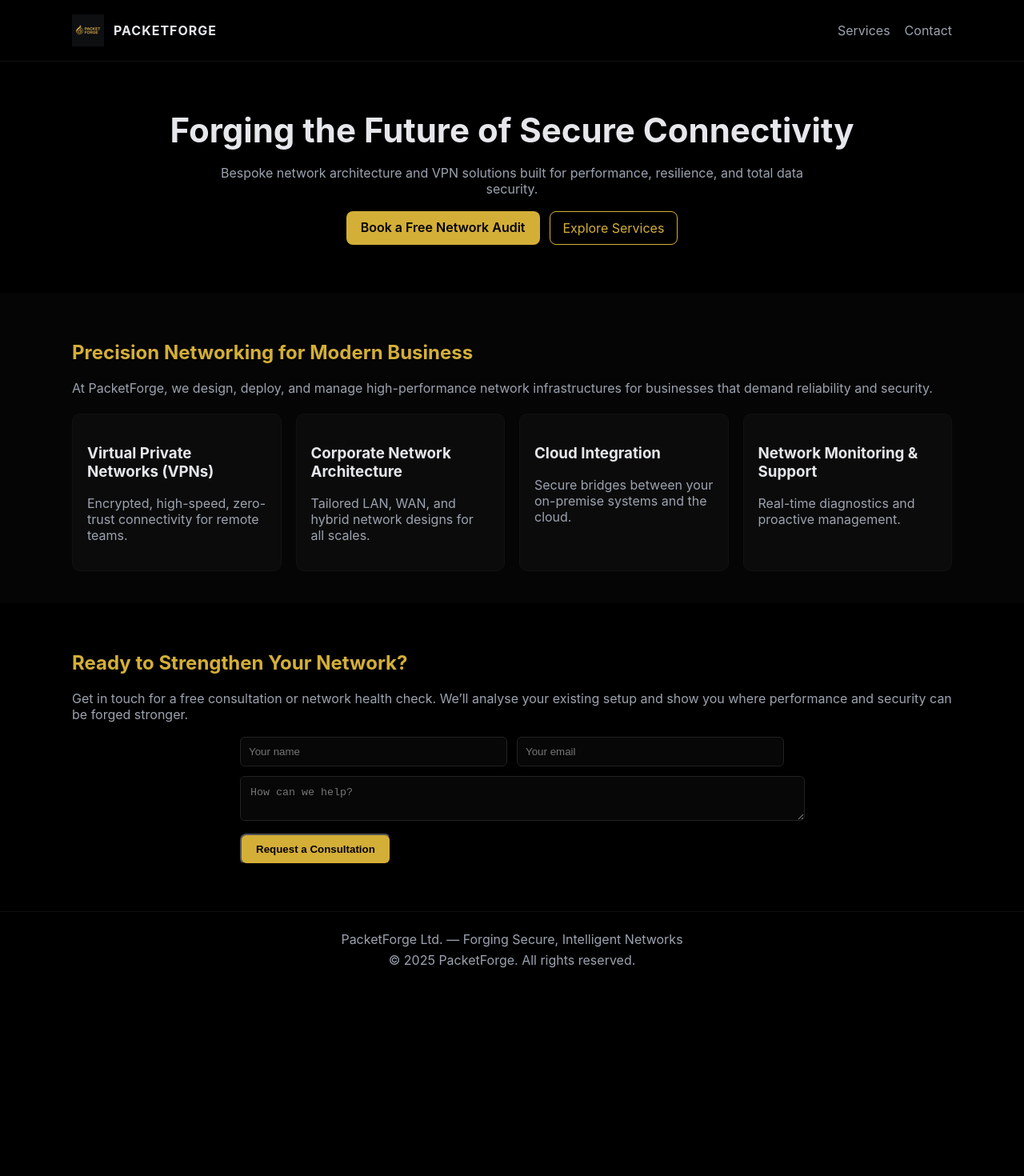
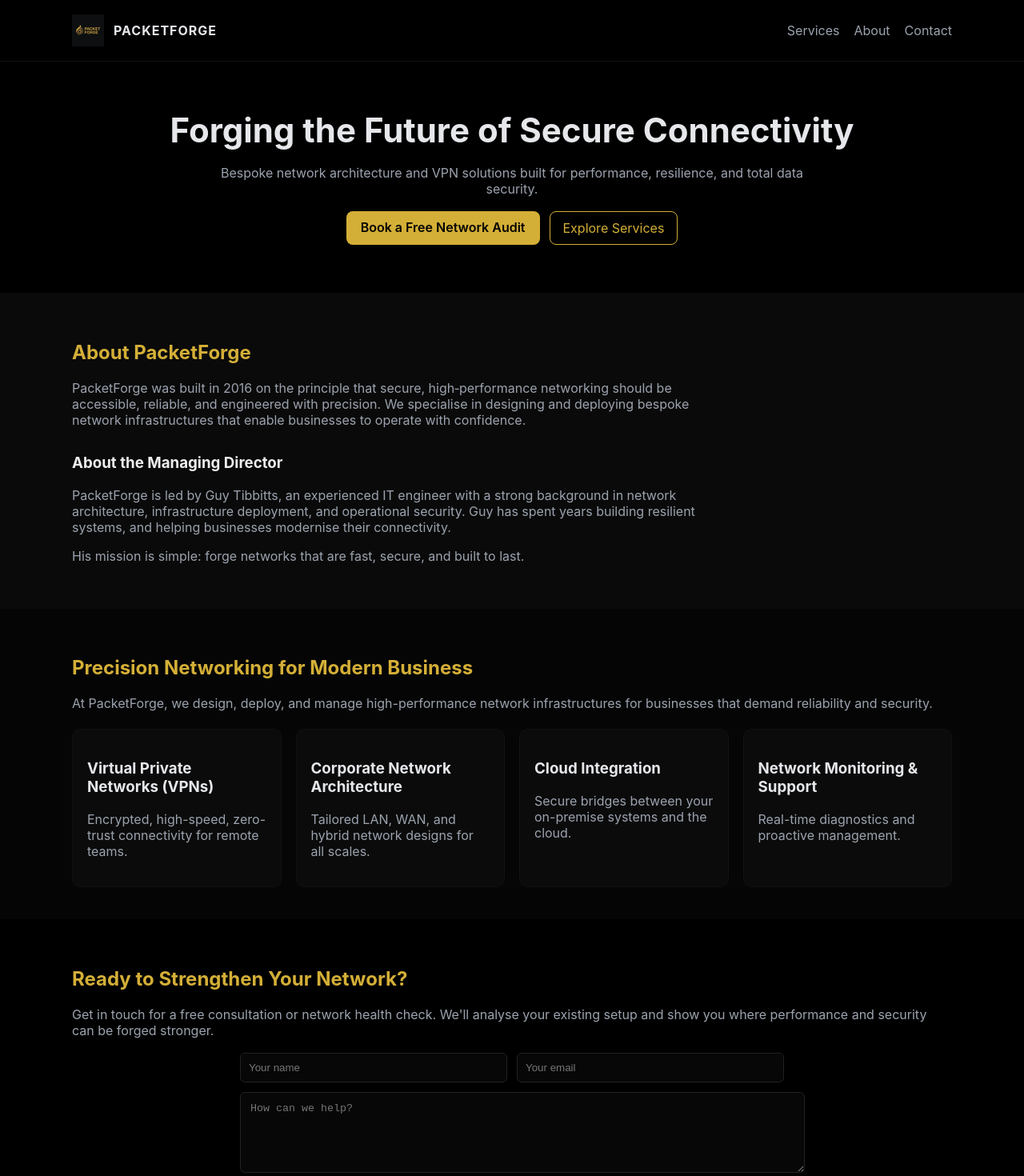
Before and after one commit to gitguy158/packetforge-website, a Next.js app: page / in a window 1280 px wide. Shown: the top 1470 px of the page at 80% size. Before the commit the page ends 1234 px from the top, so only its background shows below. Built offline with nearby package versions, Linux system fonts and the light colour scheme.

Commit message:
Update index.js

```diff
--- a/pages/index.js
+++ b/pages/index.js
@@ -1,45 +1,116 @@
+// Updated index.js with an added "About" tab in the navigation
+
 import Head from 'next/head'
 import Link from 'next/link'
+import { useState } from 'react'
 
 export default function Home() {
+  const [submitting, setSubmitting] = useState(false)
+  const [status, setStatus] = useState({ type: null, message: '' })
+
+  const handleSubmit = async (e) => {
+    e.preventDefault()
+    setSubmitting(true)
+    setStatus({ type: null, message: '' })
+
+    try {
+      const form = e.target
+      const formData = new FormData(form)
+      const payload = Object.fromEntries(formData)
+
+      const res = await fetch('/api/contact', {
+        method: 'POST',
+        body: JSON.stringify(payload),
+        headers: { 'Content-Type': 'application/json' },
+      })
+
+      const data = await res.json()
+
+      if (!res.ok) {
+        throw new Error(data.message || 'Something went wrong. Please try again.')
+      }
+
+      setStatus({ type: 'success', message: data.message || 'Thanks – your message has been sent.' })
+      form.reset()
+    } catch (err) {
+      setStatus({ type: 'error', message: err.message || 'Something went wrong. Please try again.' })
+    } finally {
+      setSubmitting(false)
+    }
+  }
+
   return (
     <>
       <Head>
         <title>PacketForge — Secure Networking Solutions</title>
         <meta name="viewport" content="width=device-width, initial-scale=1" />
+        <meta name="description" content="PacketForge designs, deploys, and manages secure, high-performance network and VPN infrastructures for modern businesses." />
+        <meta property="og:title" content="PacketForge — Secure Networking Solutions" />
+        <meta property="og:description" content="Bespoke network architecture and VPN solutions built for performance, resilience, and total data security." />
+        <meta property="og:type" content="website" />
+        <meta property="og:image" content="/social-card.png" />
+        <meta property="og:url" content="https://your-domain.com" />
       </Head>
 
-      <header style={{borderBottom: '1px solid #111'}}>
-        <div className="container" style={{display:'flex', justifyContent:'space-between', alignItems:'center', padding: '18px 0'}}>
-          <div style={{display:'flex', alignItems:'center', gap:12}}>
-            <img src="/logo.png" alt="PacketForge" style={{width:40, height:40, objectFit:'contain'}} />
-            <div style={{fontWeight:700, letterSpacing:1}}>PACKETFORGE</div>
+      <header style={{ borderBottom: '1px solid #111' }}>
+        <div className="container" style={{ display:'flex', justifyContent:'space-between', alignItems:'center', padding:'18px 0' }}>
+          <div style={{ display:'flex', alignItems:'center', gap:12 }}>
+            <img src="/logo.png" alt="PacketForge logo" style={{ width:40, height:40, objectFit:'contain' }} />
+            <div style={{ fontWeight:700, letterSpacing:1 }}>PACKETFORGE</div>
           </div>
-          <nav style={{display:'flex', gap:18}}>
-            <Link href="#services"><a className="muted">Services</a></Link>
-            <Link href="#contact"><a className="muted">Contact</a></Link>
+
+          {/* Updated Navigation */}
+          <nav style={{ display:'flex', gap:18 }} aria-label="Main navigation">
+            <Link href="#services" className="muted">Services</Link>
+            <Link href="#about" className="muted">About</Link>
+            <Link href="#contact" className="muted">Contact</Link>
           </nav>
         </div>
       </header>
 
       <main>
-        <section style={{padding:'60px 0', textAlign:'center'}}>
+        <section style={{ padding:'60px 0', textAlign:'center' }}>
           <div className="container">
-            <h1 style={{fontSize:42, margin:0}}>Forging the Future of Secure Connectivity</h1>
-            <p className="muted" style={{maxWidth:760, margin:'18px auto'}}>Bespoke network architecture and VPN solutions built for performance, resilience, and total data security.</p>
-            <div style={{display:'flex', gap:12, justifyContent:'center', marginTop:18}}>
+            <h1 style={{ fontSize:42, margin:0 }}>Forging the Future of Secure Connectivity</h1>
+            <p className="muted" style={{ maxWidth:760, margin:'18px auto' }}>Bespoke network architecture and VPN solutions built for performance, resilience, and total data security.</p>
+
+            <div style={{ display:'flex', gap:12, justifyContent:'center', marginTop:18, flexWrap:'wrap' }}>
               <a href="#contact" className="btn">Book a Free Network Audit</a>
-              <a href="#services" style={{border:'1px solid var(--gold)', padding:'10px 16px', borderRadius:8}}>Explore Services</a>
+              <a href="#services" style={{ border:'1px solid var(--gold)', padding:'10px 16px', borderRadius:8 }}>Explore Services</a>
             </div>
           </div>
         </section>
 
-        <section id="services" style={{padding:'40px 0', background:'#050505'}}>
+        {/* ABOUT SECTION */}
+        <section id="about" style={{ padding:'40px 0', background:'#0a0a0a' }}>
           <div className="container">
-            <h2 style={{color:'var(--gold)'}}>Precision Networking for Modern Business</h2>
+            <h2 style={{ color:'var(--gold)' }}>About PacketForge</h2>
+            <p className="muted" style={{ maxWidth:780 }}>
+              PacketForge was built in 2016 on the principle that secure, high‑performance networking should be accessible,
+              reliable, and engineered with precision. We specialise in designing and deploying bespoke network
+              infrastructures that enable businesses to operate with confidence.
+            </p>
+
+            <h3 style={{ marginTop:32, color:'#eee' }}>About the Managing Director</h3>
+            <p className="muted" style={{ maxWidth:780 }}>
+              PacketForge is led by Guy Tibbitts, an experienced IT engineer with a strong background
+              in network architecture, infrastructure deployment, and operational security. Guy has spent years building resilient systems, and helping businesses modernise their connectivity.
+            </p>
+
+            <p className="muted" style={{ maxWidth:780 }}>
+              His mission is simple: forge networks that are fast, secure, and built to last.
+            </p>
+          </div>
+        </section>
+
+        {/* Existing Services + Contact sections remain unchanged */}
+
+        <section id="services" style={{ padding:'40px 0', background:'#050505' }}>
+          <div className="container">
+            <h2 style={{ color:'var(--gold)' }}>Precision Networking for Modern Business</h2>
             <p className="muted">At PacketForge, we design, deploy, and manage high-performance network infrastructures for businesses that demand reliability and security.</p>
 
-            <div style={{display:'grid', gridTemplateColumns:'repeat(auto-fit,minmax(220px,1fr))', gap:18, marginTop:22}}>
+            <div style={{ display:'grid', gridTemplateColumns:'repeat(auto-fit,minmax(220px,1fr))', gap:18, marginTop:22 }}>
               <div className="card">
                 <h3>Virtual Private Networks (VPNs)</h3>
                 <p className="muted">Encrypted, high-speed, zero-trust connectivity for remote teams.</p>
@@ -60,20 +131,29 @@ export default function Home() {
           </div>
         </section>
 
-        <section id="contact" style={{padding:'40px 0'}}>
+        <section id="contact" style={{ padding:'40px 0' }}>
           <div className="container">
-            <h2 style={{color:'var(--gold)'}}>Ready to Strengthen Your Network?</h2>
-            <p className="muted">Get in touch for a free consultation or network health check. We’ll analyse your existing setup and show you where performance and security can be forged stronger.</p>
+            <h2 style={{ color:'var(--gold)' }}>Ready to Strengthen Your Network?</h2>
+            <p className="muted">Get in touch for a free consultation or network health check. We'll analyse your existing setup and show you where performance and security can be forged stronger.</p>
 
-            <div style={{maxWidth:680, margin:'18px auto'}}>
-              <form id="contact-form" onSubmit={async (e)=>{e.preventDefault(); const f=new FormData(e.target); const res=await fetch('/api/contact',{method:'POST', body:JSON.stringify(Object.fromEntries(f)), headers:{'Content-Type':'application/json'}}); const js=await res.json(); alert(js.message || 'Sent'); e.target.reset();}}>
-                <div style={{display:'grid', gridTemplateColumns:'1fr 1fr', gap:12}}>
-                  <input name="name" placeholder="Your name" required style={{padding:10, borderRadius:6, border:'1px solid #222', background:'#070707', color:'#eee'}} />
-                  <input name="email" type="email" placeholder="Your email" required style={{padding:10, borderRadius:6, border:'1px solid #222', background:'#070707', color:'#eee'}} />
+            <div style={{ maxWidth:680, margin:'18px auto' }}>
+              <form id="contact-form" onSubmit={handleSubmit} noValidate>
+                <div style={{ display:'grid', gridTemplateColumns:'1fr 1fr', gap:12 }}>
+                  <input name="name" placeholder="Your name" required autoComplete="name" style={{ padding:10, borderRadius:6, border:'1px solid #222', background:'#070707', color:'#eee' }} />
+                  <input name="email" type="email" placeholder="Your email" required autoComplete="email" style={{ padding:10, borderRadius:6, border:'1px solid #222', background:'#070707', color:'#eee' }} />
                 </div>
-                <textarea name="message" placeholder="How can we help?" required style={{width:'100%', marginTop:12, padding:12, borderRadius:6, border:'1px solid #222', background:'#070707', color:'#eee'}} />
-                <div style={{marginTop:12, display:'flex', gap:12}}>
-                  <button type="submit" className="btn">Request a Consultation</button>
+                <textarea name="message" placeholder="How can we help?" required rows={5} style={{ width:'100%', marginTop:12, padding:12, borderRadius:6, border:'1px solid #222', background:'#070707', color:'#eee', resize:'vertical' }} />
+
+                {status.message && (
+                  <p style={{ marginTop:10, fontSize:14, color: status.type === 'success' ? 'var(--gold)' : '#ff6b6b' }}>
+                    {status.message}
+                  </p>
+                )}
+
+                <div style={{ marginTop:12, display:'flex', gap:12 }}>
+                  <button type="submit" className="btn" disabled={submitting} style={submitting ? { opacity:0.7, cursor:'not-allowed' } : {}}>
+                    {submitting ? 'Sending…' : 'Request a Consultation'}
+                  </button>
                 </div>
               </form>
             </div>
@@ -81,10 +161,10 @@ export default function Home() {
         </section>
       </main>
 
-      <footer style={{borderTop:'1px solid #111', padding:'24px 0', textAlign:'center'}} className="muted">
+      <footer style={{ borderTop:'1px solid #111', padding:'24px 0', textAlign:'center' }} className="muted">
         <div className="container">
           <div>PacketForge Ltd. — Forging Secure, Intelligent Networks</div>
-          <div style={{marginTop:6}}>© 2025 PacketForge. All rights reserved.</div>
+          <div style={{ marginTop:6 }}>© 2025 PacketForge. All rights reserved.</div>
         </div>
       </footer>
     </>
```
